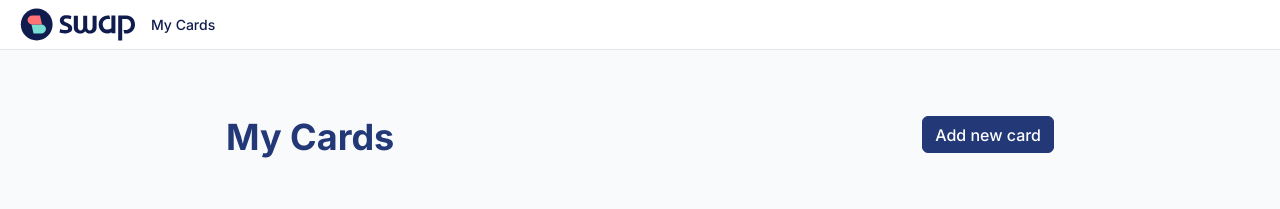
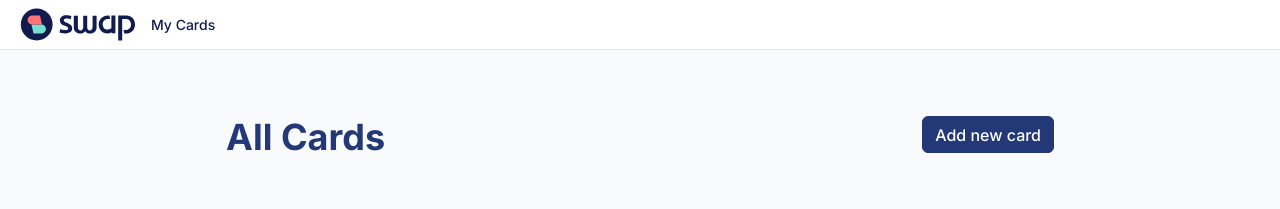
Before and after one commit to felahgs/cartoes-swap, a React (Create React App) app: page / in a window 1280 px wide. Shown: the top 209 px of the page. Built offline with nearby package versions, Linux system fonts and the light colour scheme.

Commit message:
change title

```diff
--- a/src/components/CardsList/CardsList.tsx
+++ b/src/components/CardsList/CardsList.tsx
@@ -21,7 +21,7 @@ function CardsList({ cards, setCards }: T.CardsListProps) {
 
   function handleCloseModal() {
     setActiveModal("");
-    // This timeout is purely for visual porposes so we don't se the form text changing while
+    // This timeout is purely for visual purposes so we don't se the form text changing while
     // the modal fade away.
     setTimeout(() => {
       setEditingCard(null);
@@ -65,7 +65,7 @@ function CardsList({ cards, setCards }: T.CardsListProps) {
         onConfirm={handleOnConfirm}
       />
       <S.HeaderContainer>
-        <h1>My Cards</h1>
+        <h1>All Cards</h1>
         <Button onClick={handleAddCard}>Add new card</Button>
       </S.HeaderContainer>
       <S.CardsContainer>
```
